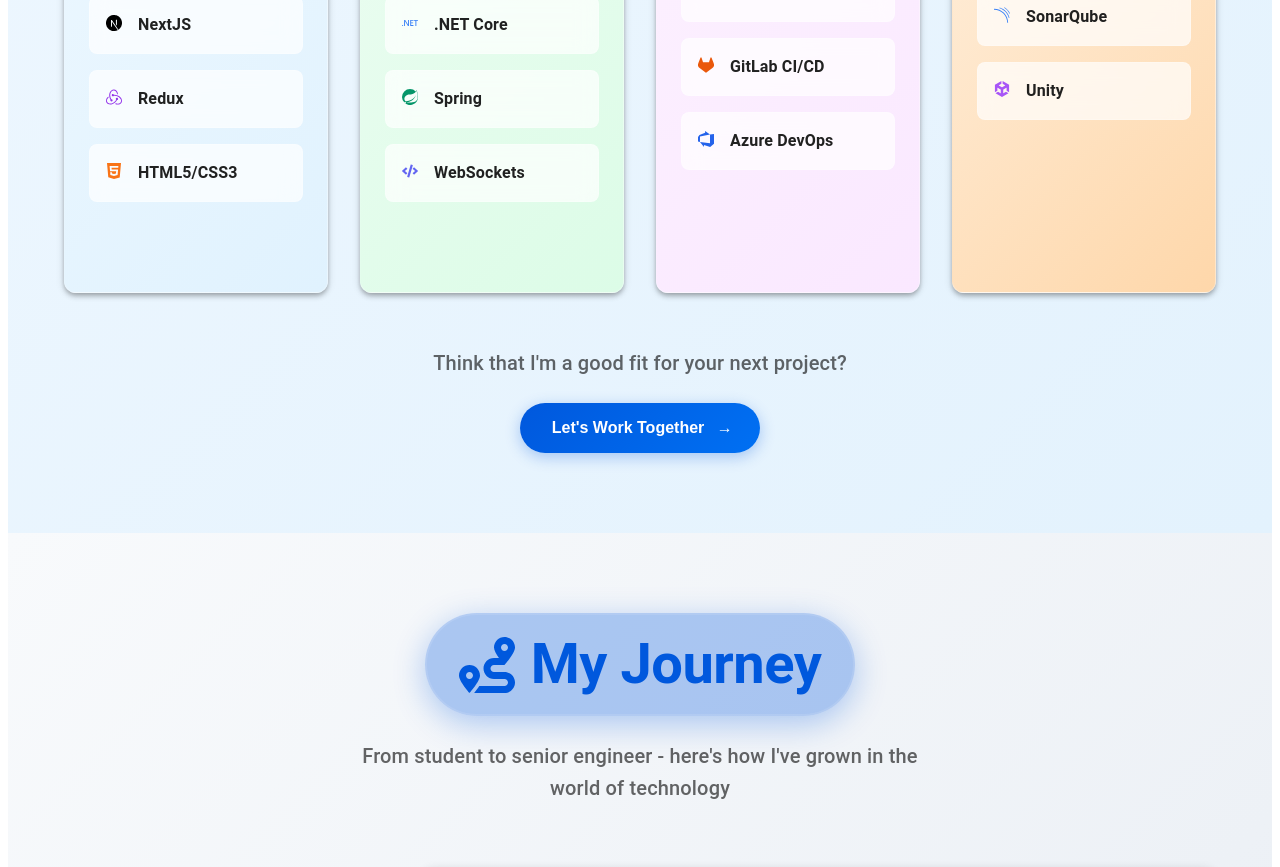
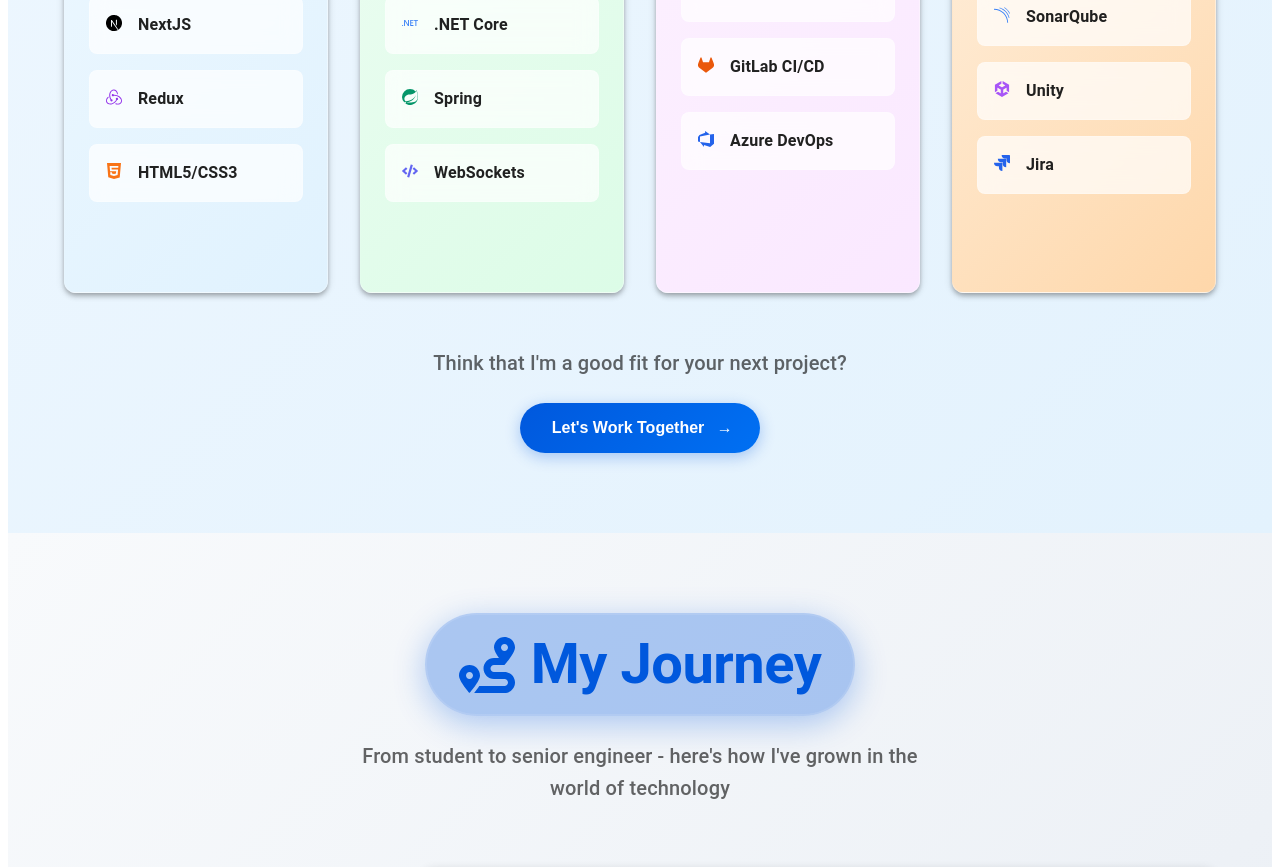
Before and after one commit to EltonQuekMK/personalWebsite2, a Next.js app: page / in a window 1280 px wide. Shown: the part 1780-2647 px from the top of the page. Built offline with nearby package versions, Linux system fonts and the light colour scheme; no server answers.

Commit message:
Added jira

```diff
--- a/components/Skills.js
+++ b/components/Skills.js
@@ -3,7 +3,7 @@ import { motion, useInView } from 'framer-motion';
 import { useRef } from 'react';
 import { FaCode, FaDatabase, FaJava, FaNodeJs, FaReact, FaTools } from 'react-icons/fa';
 import { FaWandMagicSparkles } from "react-icons/fa6";
-import { SiAzuredevops, SiCsharp, SiDocker, SiDotnet, SiGit, SiGitlab, SiHtml5, SiJavascript, SiJunit5, SiMongodb, SiMysql, SiNextdotjs, SiOracle, SiRedux, SiSonarqube, SiSpring, SiTypescript, SiUnity } from 'react-icons/si';
+import { SiAzuredevops, SiCsharp, SiDocker, SiDotnet, SiJira, SiGit, SiGitlab, SiHtml5, SiJavascript, SiJunit5, SiMongodb, SiMysql, SiNextdotjs, SiOracle, SiRedux, SiSonarqube, SiSpring, SiTypescript, SiUnity } from 'react-icons/si';
 import styles from '../styles/Home.module.css';
 import { scrollToContact } from '../utils/scrollUtils';
 
@@ -68,7 +68,8 @@ const skillCategories = [
             { name: "Test Driven Development", icon: <FaCode style={{ color: '#2563eb' }} /> },
             { name: "Git", icon: <SiGit style={{ color: '#ea580c' }} /> },
             { name: "SonarQube", icon: <SiSonarqube style={{ color: '#3b82f6' }} /> },
-            { name: "Unity", icon: <SiUnity style={{ color: '#a855f7' }} /> }
+            { name: "Unity", icon: <SiUnity style={{ color: '#a855f7' }} /> },
+            { name: "Jira", icon: <SiJira style={{ color: '#2563eb' }} /> }
         ]
     }
 ];
```
